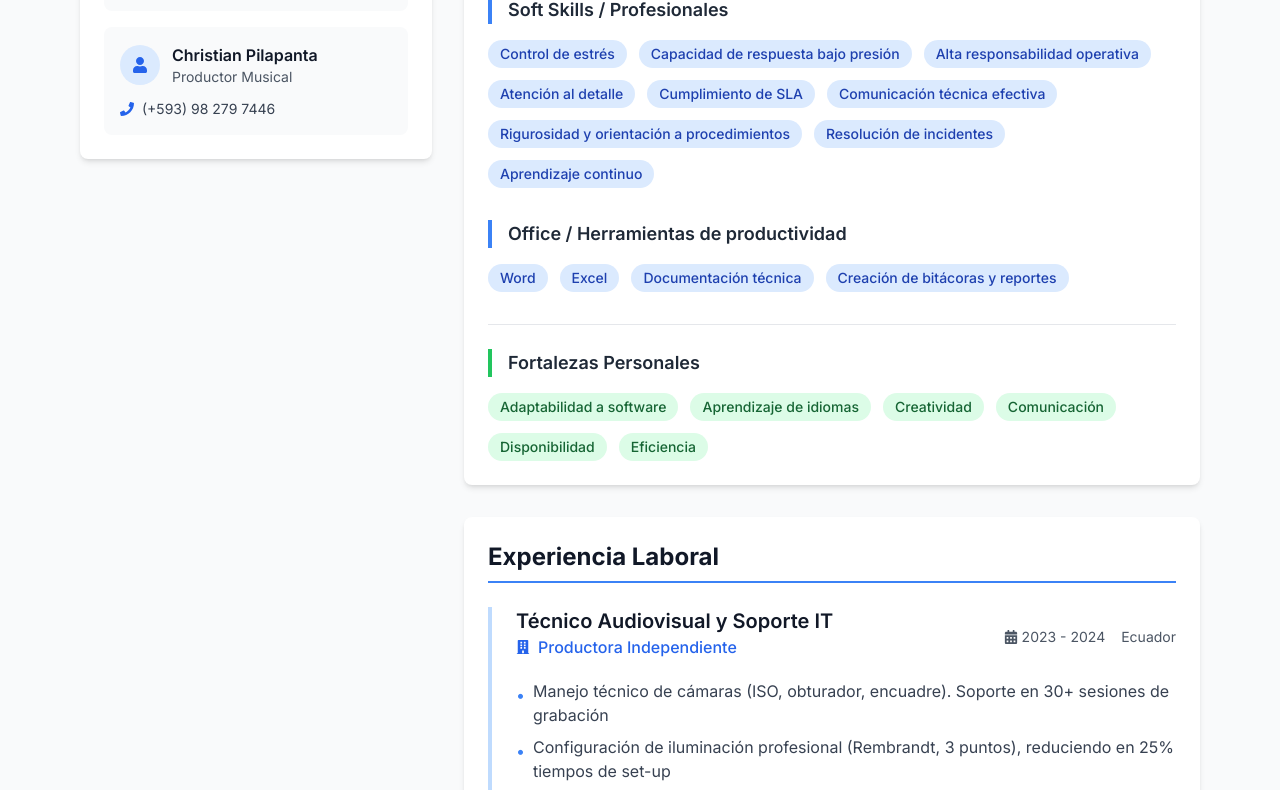
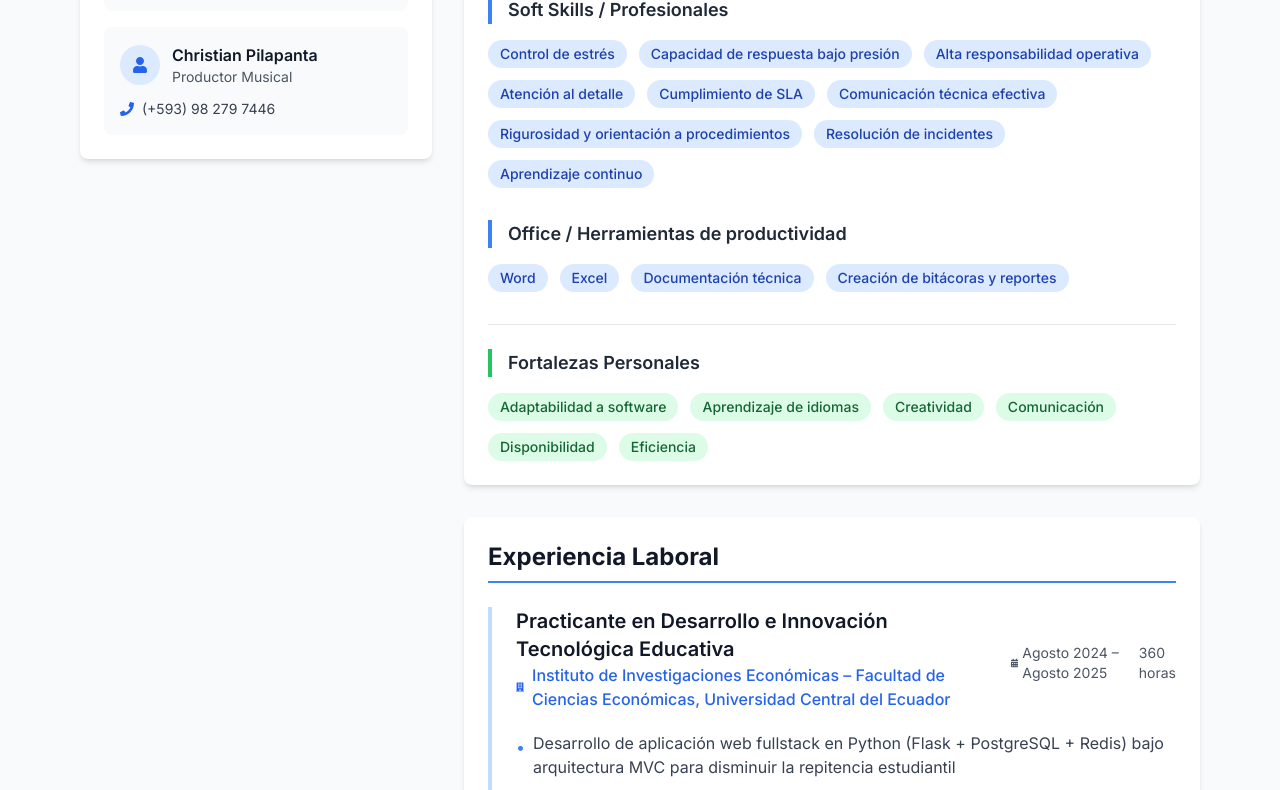
Before and after one commit to Tisicd/Curriculum, a Next.js app: page / in a window 1280 px wide. Shown: the part 1992-2782 px from the top of the page. Built offline with nearby package versions, Linux system fonts and the light colour scheme.

Commit message:
feat: pasantias
add experience in code

code experience

```diff
--- a/components/Experience.tsx
+++ b/components/Experience.tsx
@@ -3,6 +3,22 @@ import { FaCalendarAlt, FaBuilding } from 'react-icons/fa'
 
 const Experience: React.FC = () => {
   const experiences = [
+    {
+      title: "Practicante en Desarrollo e Innovación Tecnológica Educativa",
+      company: "Instituto de Investigaciones Económicas – Facultad de Ciencias Económicas, Universidad Central del Ecuador",
+      period: "Agosto 2024 – Agosto 2025",
+      location: "360 horas",
+      achievements: [
+        "Desarrollo de aplicación web fullstack en Python (Flask + PostgreSQL + Redis) bajo arquitectura MVC para disminuir la repitencia estudiantil",
+        "Implementación de sistema de autenticación completo (login, registro, recuperación de contraseñas, JWT y validación de correos institucionales)",
+        "Creación de paneles personalizados para estudiantes, docentes y administración con control de archivos y estadísticas de uso",
+        "Integración de herramientas académicas externas (GeoGebra, Desmos, Notion, Grammarly, Wolfram Alpha, Photomath)",
+        "Implementación de módulo multimedia con subida, visualización y gestión de videos educativos y chatbots de apoyo",
+        "Configuración de Redis para manejo de sesiones seguras, despliegue en entorno Docker y control de versiones con GitHub",
+        "Desarrollo de calculadoras académicas interactivas mediante JavaScript y MathJS como recurso adicional de apoyo",
+        "Elaboración de videos tutoriales sobre herramientas educativas (MagicSchool, Overleaf, conversión de fórmulas matemáticas)"
+      ]
+    },
     {
       title: "Técnico Audiovisual y Soporte IT",
       company: "Productora Independiente",
--- a/components/Header.tsx
+++ b/components/Header.tsx
@@ -67,7 +67,7 @@ const Header: React.FC = () => {
           <div className="flex flex-wrap justify-center items-center gap-6 mb-6 text-gray-600">
             <div className="flex items-center gap-2">
               <FaEnvelope className="text-primary-600" />
-              <span>leitsidw@gmail.com</span>
+              <span>letisidw@gmail.com</span>
             </div>
             <div className="flex items-center gap-2">
               <FaPhone className="text-primary-600" />
```
Also changed, not shown: package.json (+10 -8 lines).
